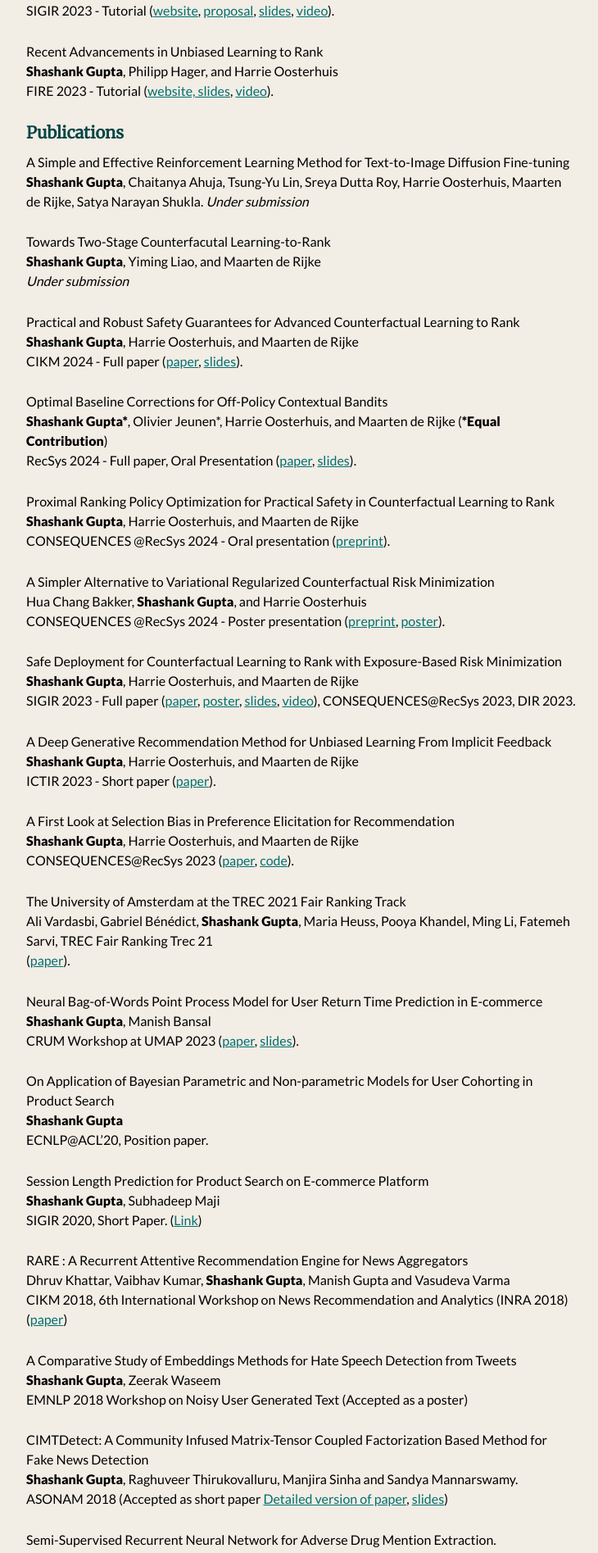
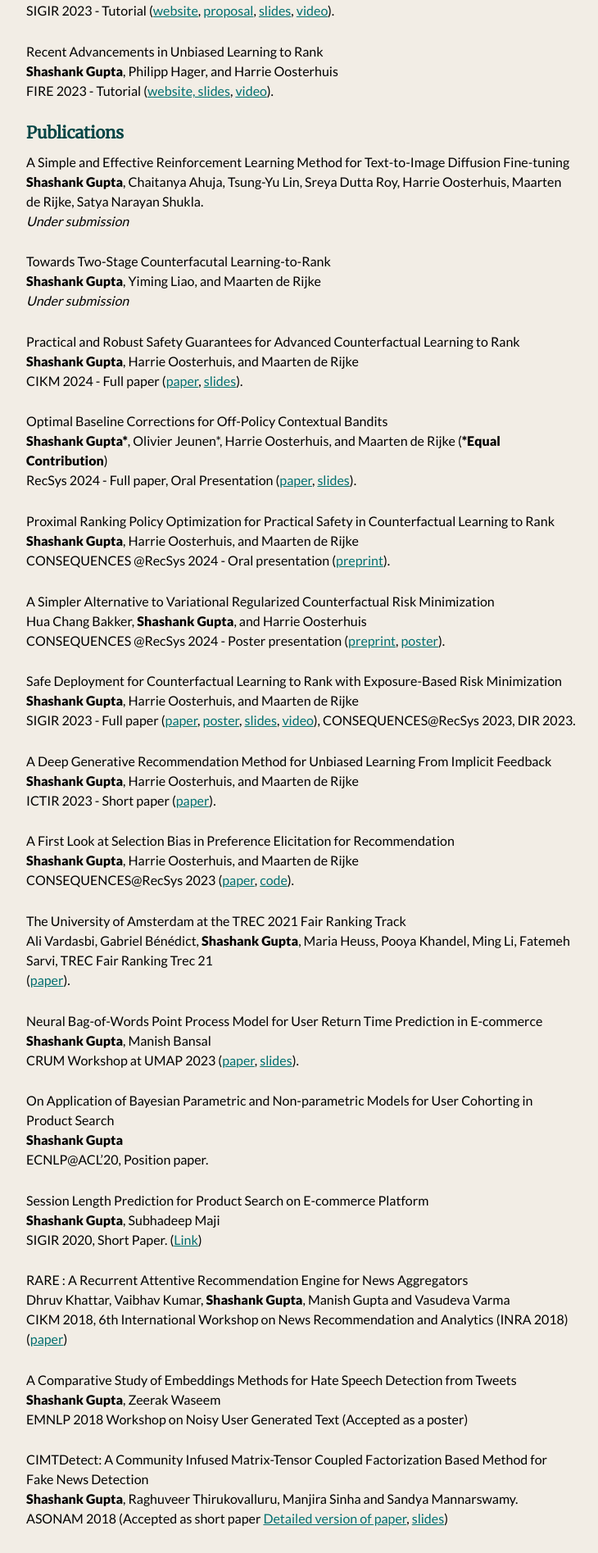
Before and after one commit to shashankg7/shashankg7.github.io, a Jekyll site: the page built from publications.md, in a window 1280 px wide. Shown: the part 376-2271 px from the top of the page at 82% size, without its empty margins (272-1002 px from the left). Built offline with Jekyll 4.4.1, drawn with Linux system fonts in a browser that asks for light colours; nearby versions of some CDN libraries.

```diff
--- a/publications.md
+++ b/publications.md
@@ -22,7 +22,7 @@ FIRE 2023 - Tutorial ([website, slides](https://sites.google.com/view/fire-2023-
 ### Publications
 
 A Simple and Effective Reinforcement Learning Method for Text-to-Image Diffusion Fine-tuning <br>
-<b>Shashank Gupta</b>, Chaitanya Ahuja, Tsung-Yu Lin, Sreya Dutta Roy, Harrie Oosterhuis, Maarten de Rijke, Satya Narayan Shukla.
+<b>Shashank Gupta</b>, Chaitanya Ahuja, Tsung-Yu Lin, Sreya Dutta Roy, Harrie Oosterhuis, Maarten de Rijke, Satya Narayan Shukla. <br>
 *Under submission*
 
 Towards Two-Stage Counterfacutal Learning-to-Rank <br>
```
